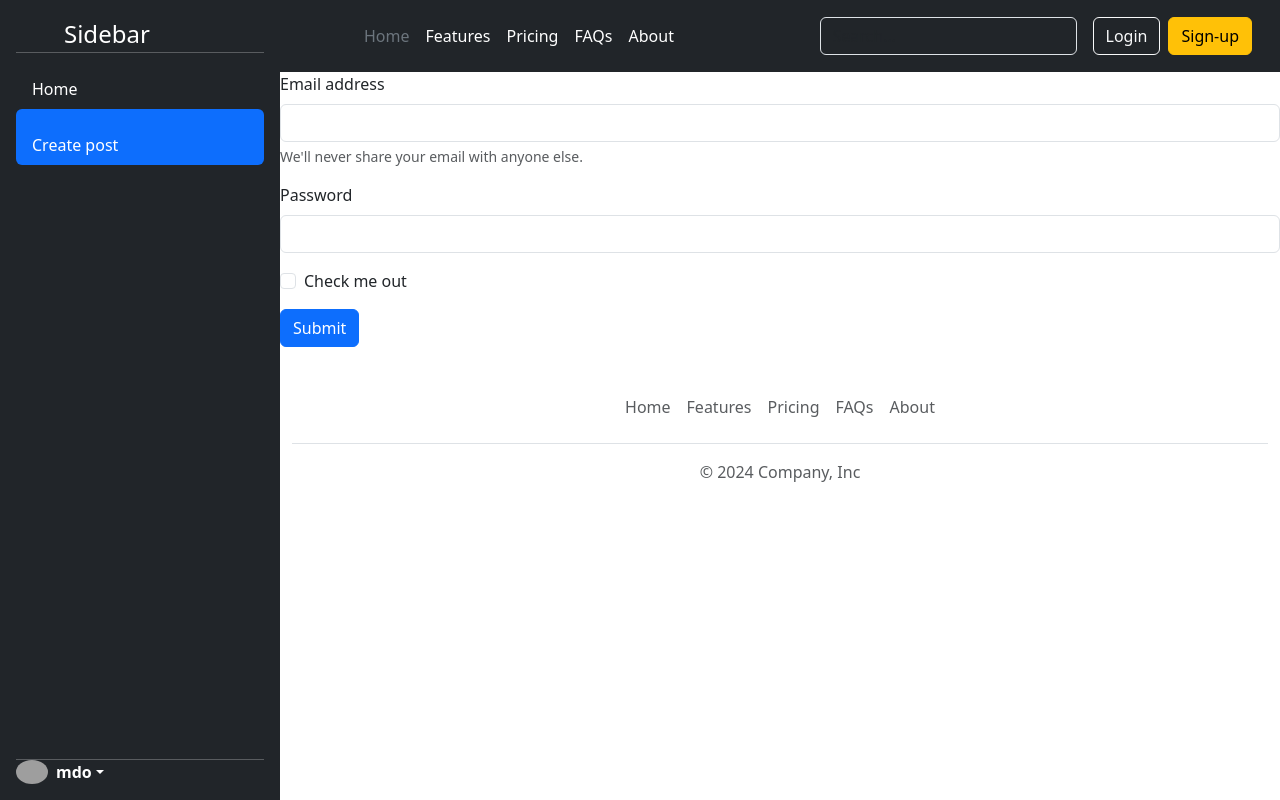
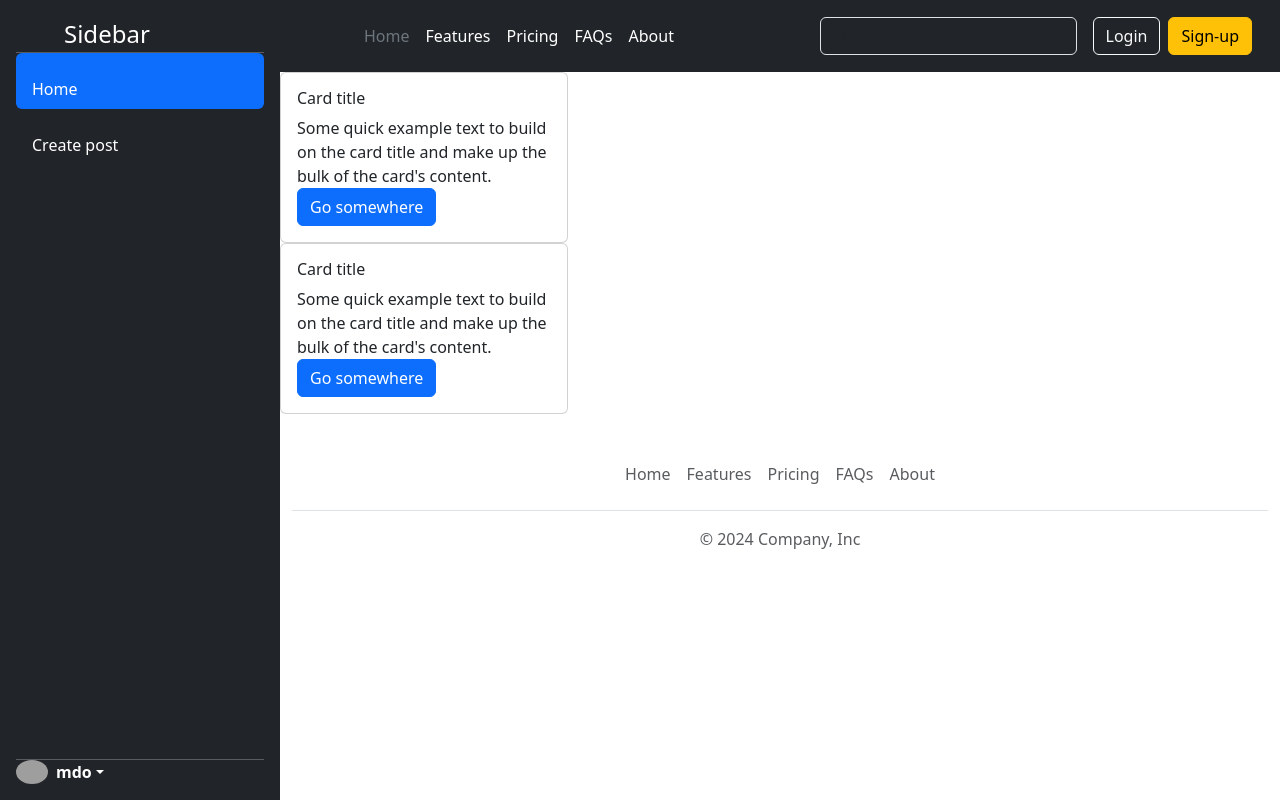
Before and after one commit to vishuRizz/social-media-app, a React (Vite) app: page / in a window 1280 px wide. Built offline with nearby package versions, Linux system fonts and the light colour scheme; grey boxes are pictures that could not be loaded.

Commit message:
new changes

```diff
--- a/src/App.jsx
+++ b/src/App.jsx
@@ -6,24 +6,15 @@ import Footer from './components/Footer'
 import Sidebar from './components/Sidebar'
 import CreatePost from './components/CreatePost'
 import PostList from './components/PostList'
+import PostListProvider from './store/Post-list-store'
 
 function App() {
 
-  const [selectedTab, setSelectedTab] = useState('Create Post');
-/*
- const handleSidebarButton = (e) => {
-
-  console.log(e.target.innerHTML)
-  if(e.target.innerHTML === 'Create Post'){
-  setSelectedTab("Create Post")
- } else if( e.target.innerHTML === 'Home'){
-  setSelectedTab('Home')
- }
-
- } */
+  const [selectedTab, setSelectedTab] = useState('Home');
 
   return (
-
+   <>
+   <PostListProvider>
     <div className='app-container'>
     <Sidebar selectedTab={selectedTab} setSelectedTab={setSelectedTab}  />
    <div className="content">
@@ -32,8 +23,8 @@ function App() {
    <Footer/>
    </div>
    </div>
-
-  )
-}
+   </PostListProvider>
+   </>
+)}
 
 export default App
--- a/src/components/PostList.jsx
+++ b/src/components/PostList.jsx
@@ -1,16 +1,16 @@
-import React from 'react'
-import Post from './Post'
+import { useContext } from "react";
+import Post from "./Post";
+import {PostListData} from "../store/Post-list-store";
 
-function PostList() {
+const PostList = () => {
+  const { postList } = useContext(PostListData);
   return (
-    <div className='post-list'>
-      <Post/>
-      <Post/>
-      <Post/>
-      <Post/>
-      <Post/>
-    </div>
-  )
-}
+    <>
+      {postList.map((post) => (
+        <Post key={post.id} post={post} />
+      ))}
+    </>
+  );
+};
 
-export default PostList
+export default PostList;
--- /dev/null
+++ b/src/store/Post-list-store.jsx
@@ -0,0 +1,47 @@
+import { createContext, useReducer } from "react";
+
+ export const PostListData = createContext({
+  postList: [],
+  addPost: () => {},
+  deletePost: () => {},
+});
+
+const postListReducer = (currentPostList, action) => {
+    return currentPostList;
+}
+
+const PostListProvider = ({ children }) => {
+  const [postList, dispatchPostList] = useReducer(postListReducer, DEFAULT_POST_LIST);
+
+ const addPost=()=>{
+
+ }
+ const deletePost=()=>{
+
+ }
+
+  return <PostListData.Provider value={{
+    postList: postList,
+    addPost: addPost,
+    deletePost: deletePost
+  }}>{children}</PostListData.Provider>;
+};
+const DEFAULT_POST_LIST =[ {
+    id: 1,
+    title: 'going to mumbain',
+    body: 'i am vishu and going to mumbai for vacations',
+    reactions: 2,
+    userId: 'user-9',
+    tags:["vacations", "trip"],
+},
+{
+    id: 2,
+    title: 'going to college',
+    body: 'learnign react and advance concepts of react like contex api and useReducer',
+    reactions: 15,
+    userId: 'user-12',
+    tags:["college", "react"],
+}
+]
+
+export default PostListProvider;
```
